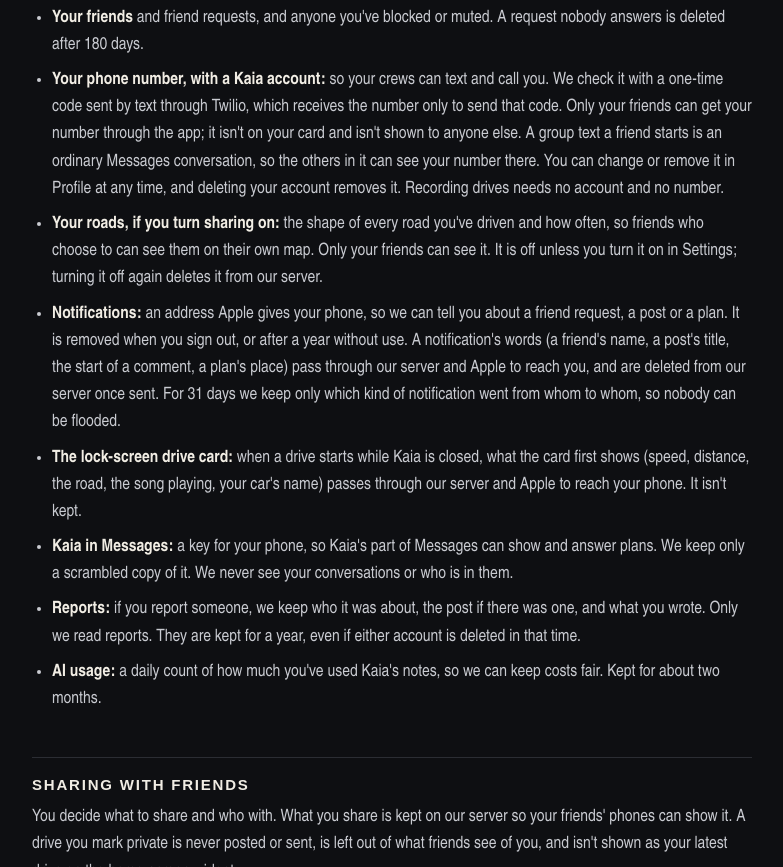
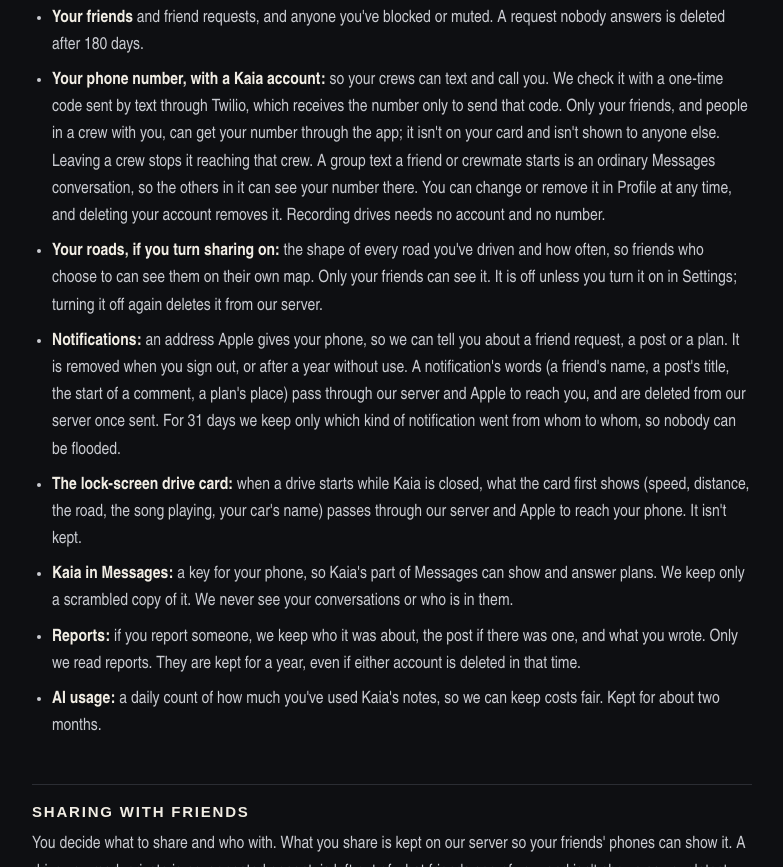
Before and after one commit to Svkayy/TryKaia, a plain HTML site: page privacy/index.html in a window 1280 px wide. Shown: the part 1612-2479 px from the top of the page, without its empty margins (248-1031 px from the left). Drawn offline with Linux system fonts and the light colour scheme; a web font is replaced by a local one.

Commit message:
Update the page

```diff
--- a/privacy/index.html
+++ b/privacy/index.html
@@ -68,7 +68,7 @@ footer a{color:var(--mute)}</style>
   <li><b>Your account:</b> an identifier from Apple or Google, or your email address if you sign in by email, plus the name and username you choose. We don't ask Apple for your email address. Google tells us your name and email; we keep them only to sign you in.</li>
   <li><b>Your Kaia card:</b> totals like miles, drives and roads driven, and, if you leave them on, your favourite road, current car, longest drive, the plaques you've earned, the names of roads you've driven and which cars are in your garage (what each is called, what it is and its colour; never a plate, a photo or its miles). You can turn the optional parts off in the app. A profile photo, if you add one, goes with it. Only your friends can see your card. Anyone signed in to Kaia can find you by your name or username and sees your name, username and photo, unless one of you has blocked the other.</li>
   <li><b>Your friends</b> and friend requests, and anyone you've blocked or muted. A request nobody answers is deleted after 180 days.</li>
-  <li><b>Your phone number, with a Kaia account:</b> so your crews can text and call you. We check it with a one-time code sent by text through Twilio, which receives the number only to send that code. Only your friends can get your number through the app; it isn't on your card and isn't shown to anyone else. A group text a friend starts is an ordinary Messages conversation, so the others in it can see your number there. You can change or remove it in Profile at any time, and deleting your account removes it. Recording drives needs no account and no number.</li>
+  <li><b>Your phone number, with a Kaia account:</b> so your crews can text and call you. We check it with a one-time code sent by text through Twilio, which receives the number only to send that code. Only your friends, and people in a crew with you, can get your number through the app; it isn't on your card and isn't shown to anyone else. Leaving a crew stops it reaching that crew. A group text a friend or crewmate starts is an ordinary Messages conversation, so the others in it can see your number there. You can change or remove it in Profile at any time, and deleting your account removes it. Recording drives needs no account and no number.</li>
   <li><b>Your roads, if you turn sharing on:</b> the shape of every road you've driven and how often, so friends who choose to can see them on their own map. Only your friends can see it. It is off unless you turn it on in Settings; turning it off again deletes it from our server.</li>
   <li><b>Notifications:</b> an address Apple gives your phone, so we can tell you about a friend request, a post or a plan. It is removed when you sign out, or after a year without use. A notification's words (a friend's name, a post's title, the start of a comment, a plan's place) pass through our server and Apple to reach you, and are deleted from our server once sent. For 31 days we keep only which kind of notification went from whom to whom, so nobody can be flooded.</li>
   <li><b>The lock-screen drive card:</b> when a drive starts while Kaia is closed, what the card first shows (speed, distance, the road, the song playing, your car's name) passes through our server and Apple to reach your phone. It isn't kept.</li>
```
